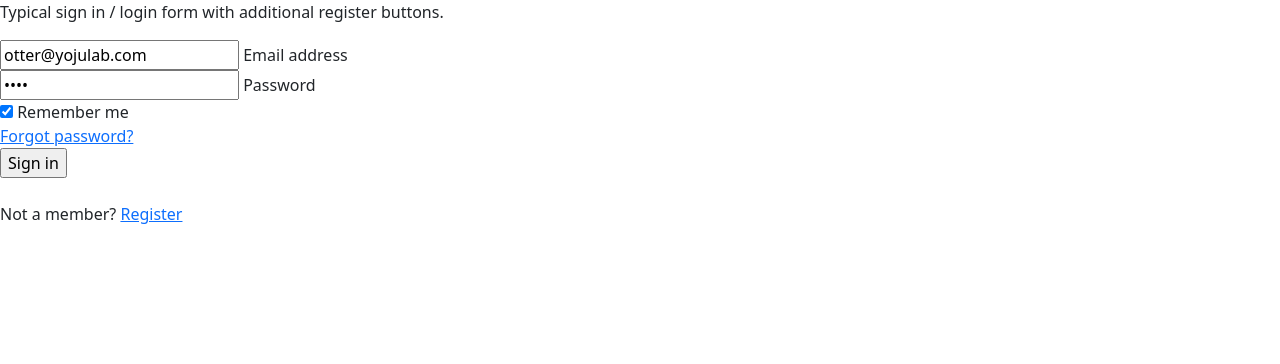
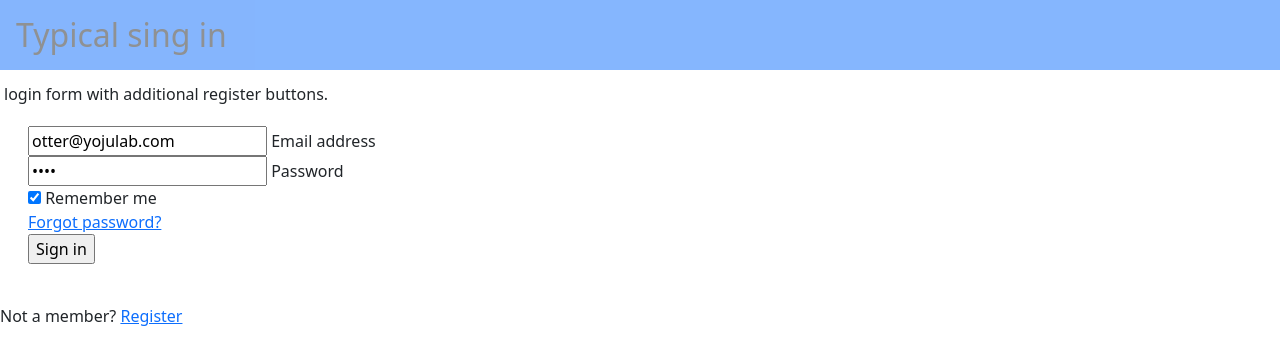
Before and after one commit to SSSanga/toy_publishings, a plain HTML site: page docs/cases/signup.html in a window 1280 px wide. Drawn offline with nearby package versions, Linux system fonts and the light colour scheme.

Commit message:
modified

```diff
--- a/docs/cases/signup.html
+++ b/docs/cases/signup.html
@@ -5,13 +5,14 @@
     <meta http-equiv="X-UA-Compatible" content="IE=edge">
     <meta name="viewport" content="width=device-width, initial-scale=1.0">
     <link rel="stylesheet" href="https://cdn.jsdelivr.net/npm/bootstrap@5.2.3/dist/css/bootstrap.css">
-    <title>Sign up</title>
+    <title>log in</title>
 </head>
 <body>
+    <div class="p-3 h2 bg-primary opacity-50"> Typical sing in </div>
+    <div class="p-1 p4">login form with additional register buttons.</div>
+
     <div>
-        <p>Typical sign in / login form with additional register buttons.</p>
-    </div>
-    <div>
+        <div class="container m-3">
         <form action="../index.html">
             <div>
                 <input type="email" name="emailAddress" value="otter@yojulab.com" id="myemail">
@@ -32,6 +33,7 @@
                 <input type="submit" value="Sign in">
             </div>
         </form>
+        </div>
     </div>
     <br>
     <div>
```
Also changed, not shown: docs/cases/main.html (+4 -6 lines).
